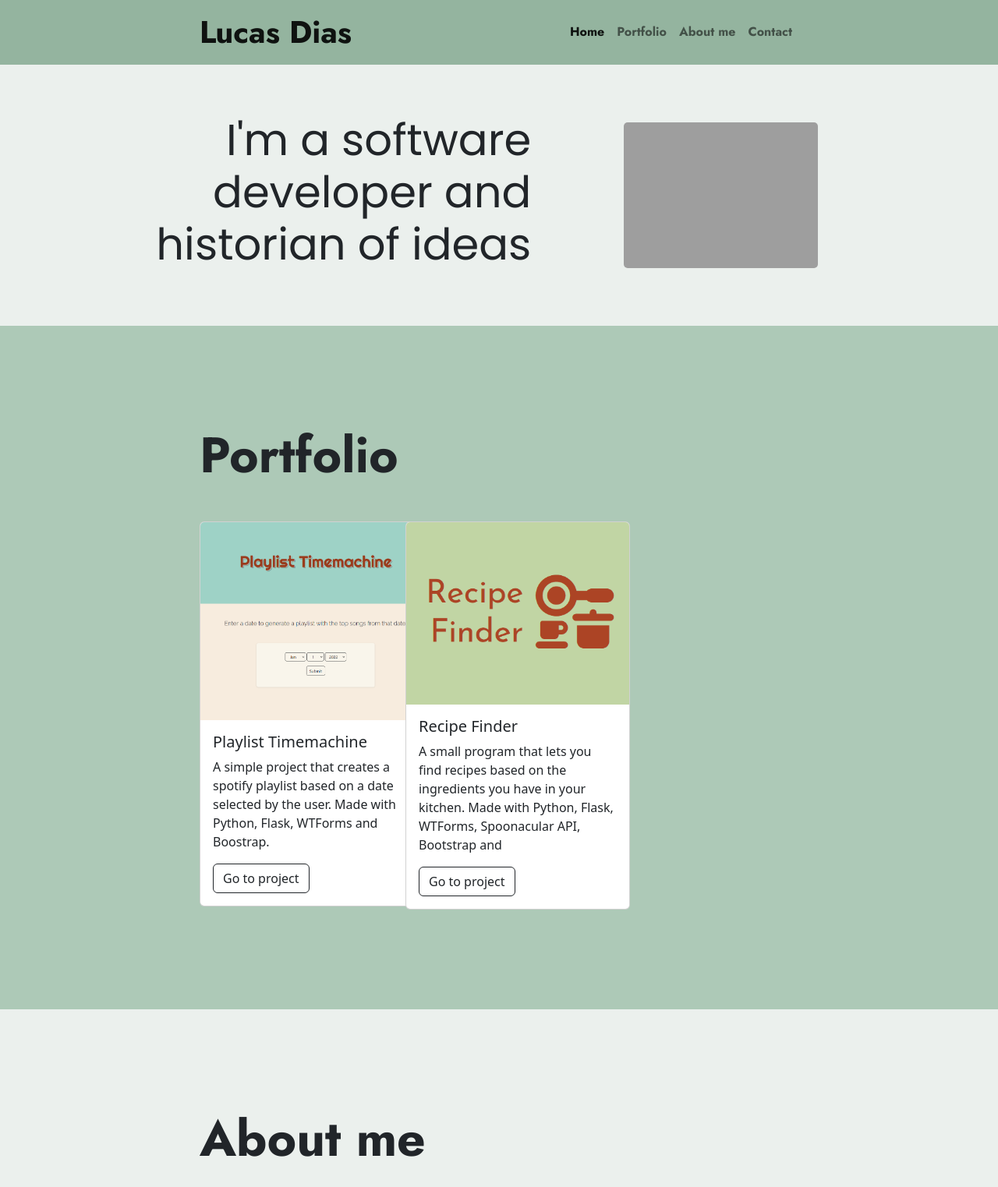
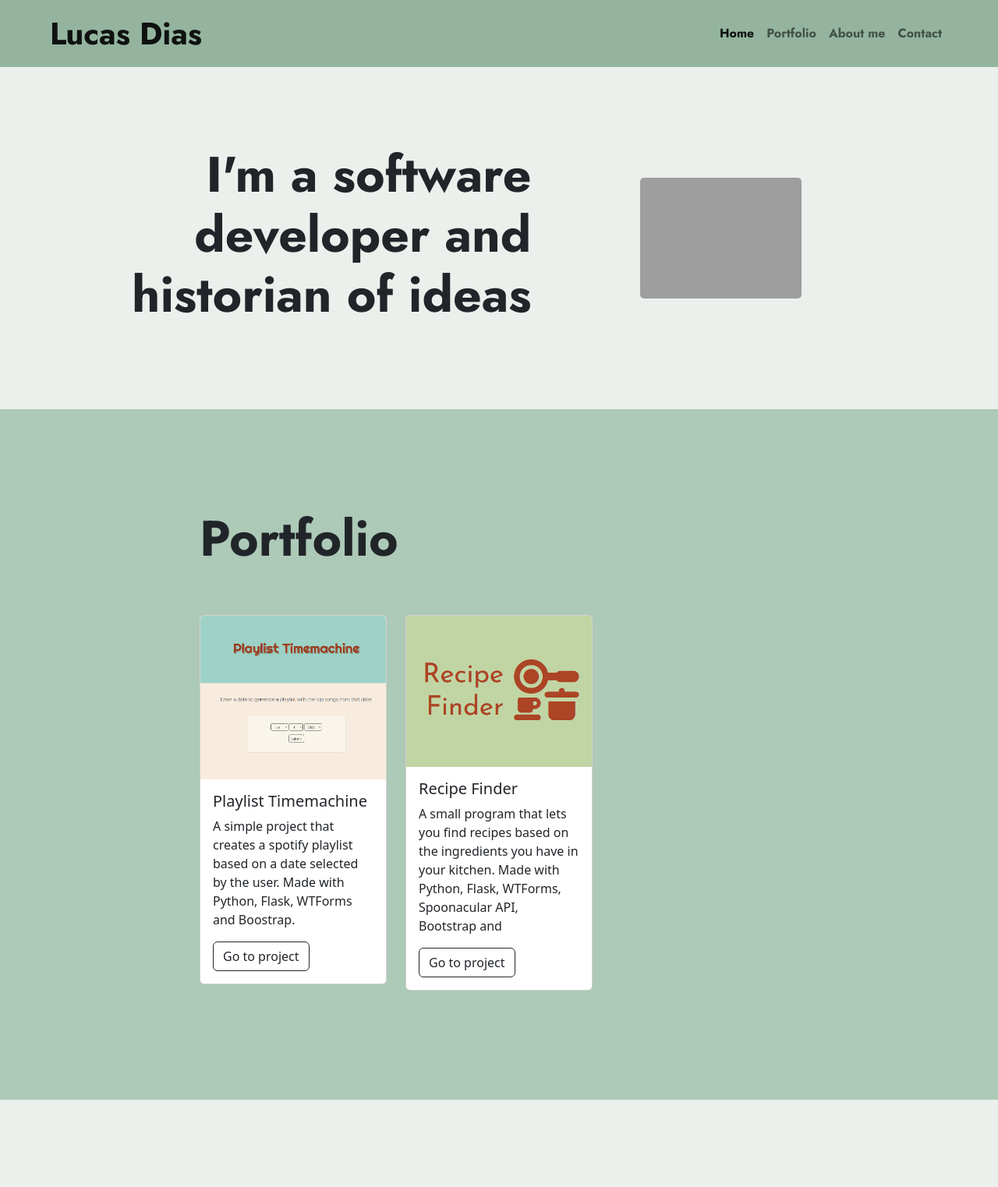
Before and after one commit to lucasdias111/lucas-personal-site, a Flask app: page / in a window 1280 px wide. Shown: the top 1523 px of the page at 78% size. Run offline with Flask 2, Linux system fonts and the light colour scheme; some libraries are stand-ins or nearby versions; grey boxes are pictures that could not be loaded.

Commit message:
Initial commit

```diff
--- a/main.py
+++ b/main.py
@@ -74,4 +74,4 @@ def show_recipe(id):
 
 
 if __name__ == "__main__":
-    app.run()
+    app.run(debug=True)
--- a/static/css/index-styles.css
+++ b/static/css/index-styles.css
@@ -6,13 +6,21 @@ body {
 
 .navbar {
     background-color: #94B49F;
-    padding: .5% 20%;
     font-family: 'Jost', sans-serif;
     font-weight: 700;
 }
 
 .navbar-brand {
     font-size: 2.5rem;
+    padding-left: 5%;
+}
+
+.navbar-collapse {
+    padding-right: 5%;
+}
+
+.navbar-toggler {
+    margin-right: 5%;
 }
 
 .navbar-container {
@@ -25,7 +33,7 @@ body {
 
 .title-container {
     height: 100%;
-    padding: 5% 0%;
+    padding: 8% 0%;
     display: flex;
     align-items: center;
 }
@@ -45,11 +53,37 @@ img {
 }
 
 .profile-image {
-    width: 60%;
+    width: 50%;
     height: auto;
     background-size: cover;
     border-radius: 5px;
+    margin-left: 5%;
+}
 
+/* @media (min-width:768px) and (max-width:992px)  {
+    .title {
+
+    }
+
+    .profile-image {
+        display: block;
+        margin-left: auto;
+        margin-right: auto;
+        width: 40%;
+    }
+} */
+
+@media (max-width:768px)  {
+    .title {
+        text-align: center;
+    }
+
+    .profile-image {
+        display: block;
+        margin-left: auto;
+        margin-right: auto;
+        width: 40%;
+    }
 }
 
 
@@ -80,6 +114,10 @@ h2 {
 .portfolio-container {
     padding: 10% 20%;
     background-color: #adc9b7;
+}
+
+.card {
+margin: 5% 0%;
 }
 
 /* About container */
--- a/templates/index.html
+++ b/templates/index.html
@@ -39,10 +39,10 @@
     <section>
       <div class="container-fluid">
         <div class="row title-container">
-          <div class="col-6 title-col text-center">
-            <h2 class="title">I'm a software developer and historian of ideas</h2>
+          <div class="col-md-6 col-sm-12 title-col text-center">
+            <h1 class="title">I'm a software developer and historian of ideas</h1>
           </div>
-          <div class="col-4 title-col">
+          <div class="col-md-4 col-sm-12 title-col">
             <img class="profile-image" src="/static/img/IMG_6909-re.jpg" alt="">
           </div>
         </div>
@@ -54,12 +54,10 @@
   <section id="portfolio">
     <div class="container-fluid portfolio-container">
       <h1 class="section-title">Portfolio</h1>
-
-      <div class="row card-row">
-
+      <div class="row">
         <!-- Column 1 -->
-        <div class="col-4">
-          <div class="card" style="width: 18rem;">
+        <div class="col-lg-4 col-md-6 col-sm-12">
+          <div class="card">
             <a href=" {{ url_for('playlist_time') }} "><img src="/static/img/timemachine.png" class="card-img-top" alt="..." href="{{ url_for('playlist_time') }}"></a>
             <div class="card-body">
               <h5 class="card-title">Playlist Timemachine</h5>
@@ -69,8 +67,8 @@
             </div>
           </div>
         </div>
-        <div class="col-4">
-          <div class="card" style="width: 18rem;">
+        <div class="col-lg-4 col-md-6 col-sm-12">
+          <div class="card">
             <a href=" {{ url_for('recipe_finder') }} "><img src="static/img/recipefidner.png" class="card-img-top" alt="..." ></a>
             <div class="card-body">
               <h5 class="card-title">Recipe Finder</h5>
```
